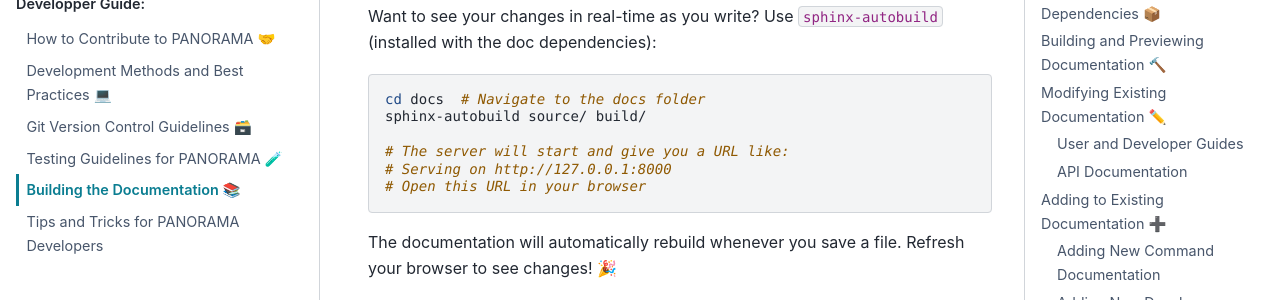
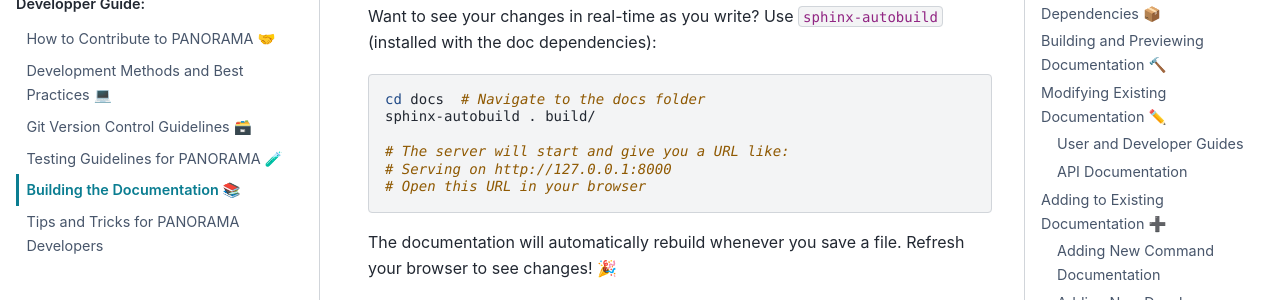
Before and after one commit to labgem/PANORAMA, a Sphinx documentation site: the page built from docs/developer/buildDoc.md, in a window 1280 px wide and 900 px high, scrolled down 946 px. Shown: the part 152-452 px from the top of the window. Built offline with Sphinx 7.4.7 and the PyData theme 0.15.4, drawn with Linux system fonts in a browser that asks for light colours; the version number could not be read and is left out; some of the changed text lies outside the part shown.

Commit message:
Fix references to non-existent "source/" directory in doc-build instructions

````diff
--- a/docs/developer/buildDoc.md
+++ b/docs/developer/buildDoc.md
@@ -33,7 +33,7 @@
 
 ```shell
 cd docs  # Navigate to the docs folder
-sphinx-autobuild source/ build/
+sphinx-autobuild . build/
 
 # The server will start and give you a URL like:
 # Serving on http://127.0.0.1:8000
@@ -111,7 +111,7 @@
 
 ```shell
 # From the PANORAMA root directory
-sphinx-apidoc -o docs/source/api panorama/ -f
+sphinx-apidoc -o docs/api panorama/ -f
 ```
 
 ```{attention}
````
Also changed, not shown: docs/developer/contribute.md (+1 -1 lines).
